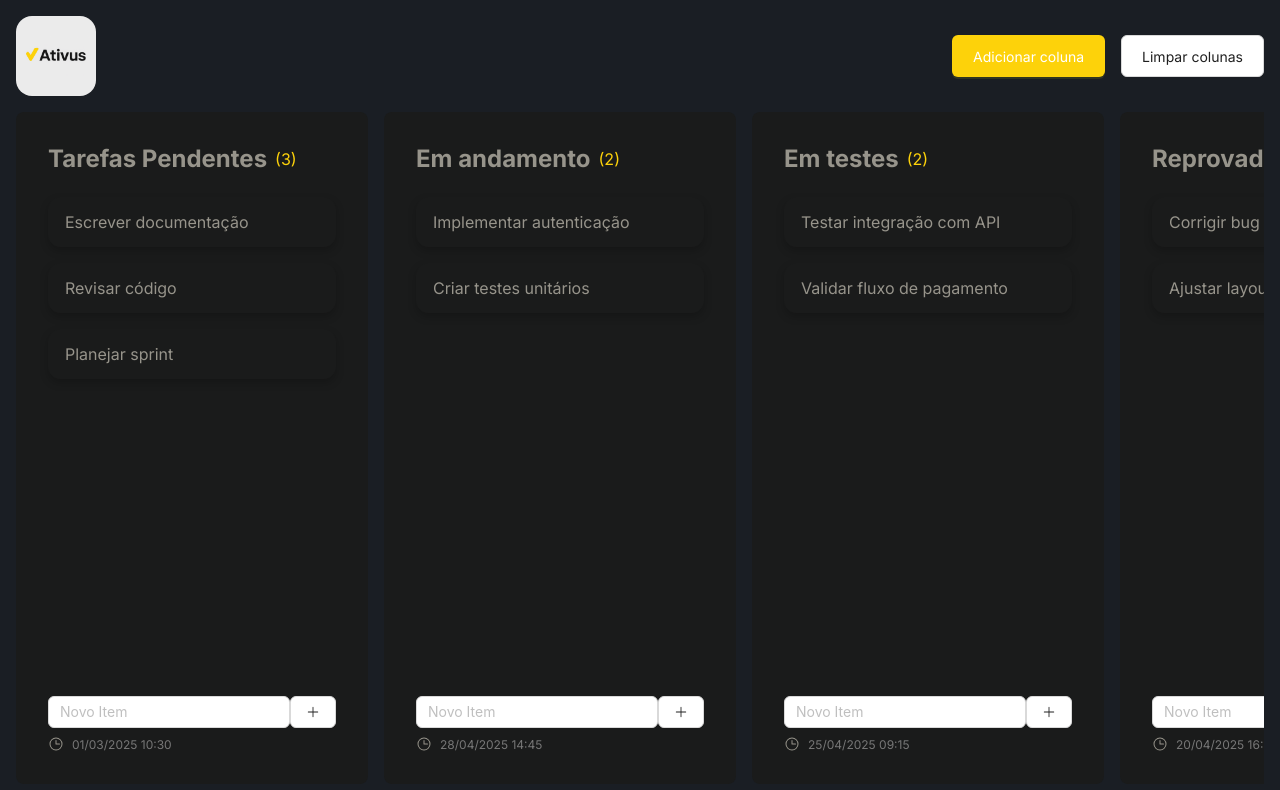
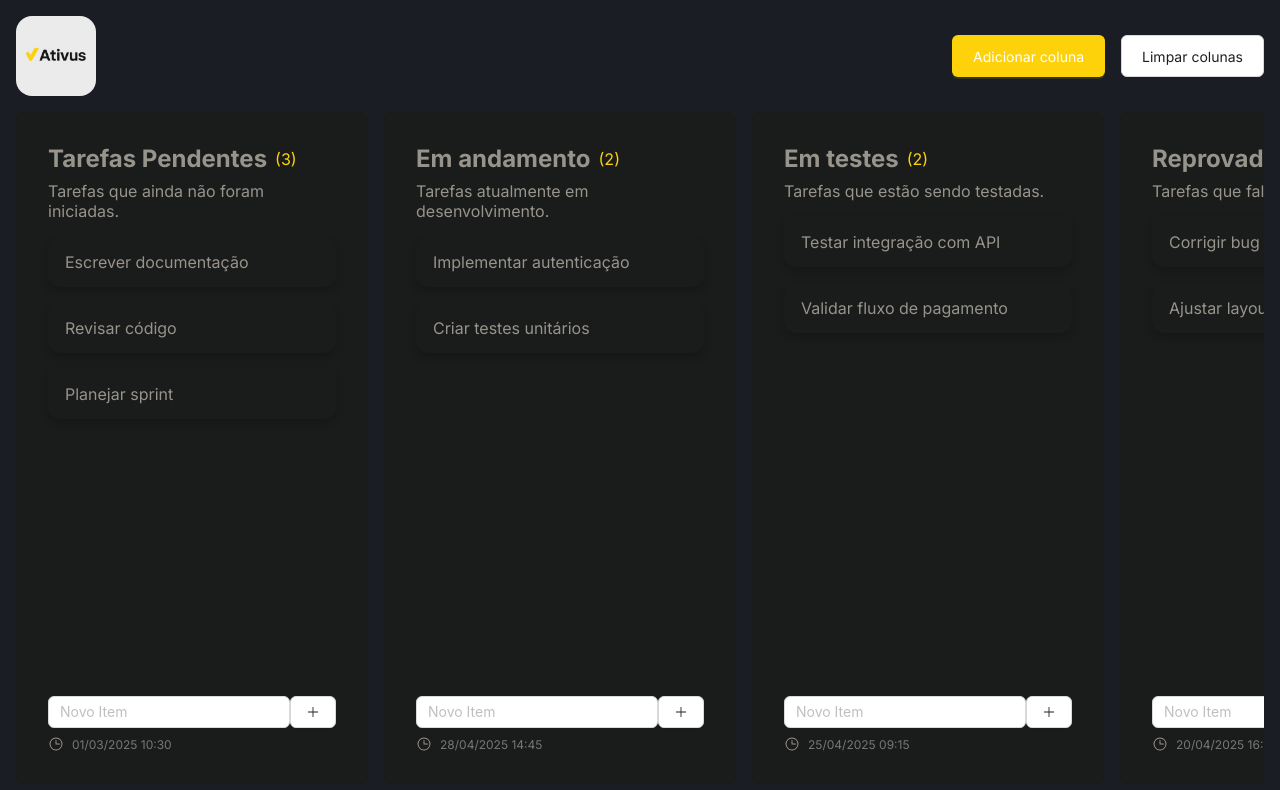
Before and after one commit to RafaelHDSV/Ativus, a React (Vite) app: page / in a window 1280 px wide. Shown: the top 790 px of the page. Built offline with nearby package versions, Linux system fonts and the light colour scheme.

Commit message:
refactor: add descriptions to MOCKED_VALUES for better context

```diff
--- a/src/components/Column/columnConstants.ts
+++ b/src/components/Column/columnConstants.ts
@@ -1,34 +1,50 @@
 import dayjs from 'dayjs'
 import { IColumn } from './columnInterfaces'
 
+/**
+ * MOCKED_VALUES is a mock dataset representing columns for a kanban-style board.
+ * Each column contains an identifier, a title, the last updated date (formatted as 'DD/MM/YYYY HH:mm'),
+ * and a list of items (tasks) associated with that column.
+ *
+ * @description
+ * This constant is useful for development and testing purposes, providing sample data for UI components
+ * that display columns and their respective tasks.
+ *
+ * @type {IColumn[]}
+ */
 export const MOCKED_VALUES: IColumn[] = [
   {
     _id: 1,
     title: 'Tarefas Pendentes',
+    description: 'Tarefas que ainda não foram iniciadas.',
     lastUpdated: dayjs('2025-03-01 10:30').format('DD/MM/YYYY HH:mm'),
     items: ['Escrever documentação', 'Revisar código', 'Planejar sprint']
   },
   {
     _id: 2,
     title: 'Em andamento',
+    description: 'Tarefas atualmente em desenvolvimento.',
     lastUpdated: dayjs('2025-04-28 14:45').format('DD/MM/YYYY HH:mm'),
     items: ['Implementar autenticação', 'Criar testes unitários']
   },
   {
     _id: 3,
     title: 'Em testes',
+    description: 'Tarefas que estão sendo testadas.',
     lastUpdated: dayjs('2025-04-25 09:15').format('DD/MM/YYYY HH:mm'),
     items: ['Testar integração com API', 'Validar fluxo de pagamento']
   },
   {
     _id: 4,
     title: 'Reprovado em testes',
+    description: 'Tarefas que falharam nos testes.',
     lastUpdated: dayjs('2025-04-20 16:00').format('DD/MM/YYYY HH:mm'),
     items: ['Corrigir bug no login', 'Ajustar layout no mobile']
   },
   {
     _id: 5,
     title: 'Em Produção',
+    description: 'Tarefas já entregues e em produção.',
     lastUpdated: dayjs('2025-04-15 11:20').format('DD/MM/YYYY HH:mm'),
     items: ['Monitorar logs', 'Realizar deploy']
   }
```
